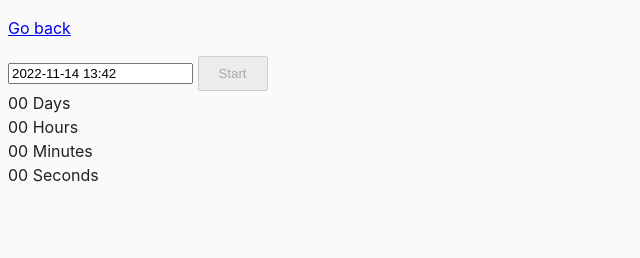
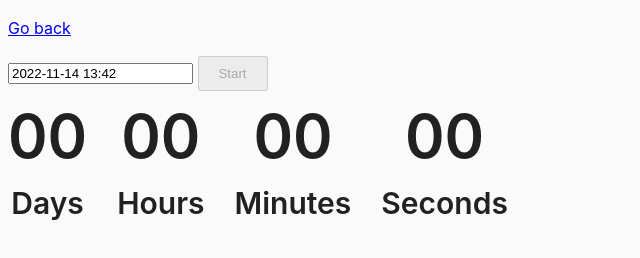
Before and after one commit to haber-viacheslav/goit-js-hw-09, a website built with Parcel: page src/02-timer.html in a window 1280 px wide. Shown: the whole page, without its empty margins (0-640 px from the left). Built offline with nearby package versions, Linux system fonts and the light colour scheme.

Commit message:
added styles

```diff
--- a/src/css/common.css
+++ b/src/css/common.css
@@ -21,7 +21,6 @@ button {
   width: 70px;
   height: 35px;
   transition: box-shadow linear 250ms;
-
 }
 
 button:hover {
@@ -30,4 +29,18 @@ button:hover {
 
 .timer {
   align-items: center;
+  display: flex;
+  gap: 30px;
 }
+
+.field {
+  display: flex;
+  flex-direction: column;
+  align-items: center;
+  font-size: 60px;
+  font-weight: 600;
+}
+
+.label {
+  font-size: 30px;
+}
--- a/src/js/02-timer.js
+++ b/src/js/02-timer.js
@@ -1,6 +1,7 @@
 import flatpickr from 'flatpickr';
 import { Notify } from 'notiflix/build/notiflix-notify-aio';
 import 'flatpickr/dist/flatpickr.min.css';
+require('flatpickr/dist/themes/dark.css');
 // utils
 let setTimerId = null;
 let dateDiff = null;
```
